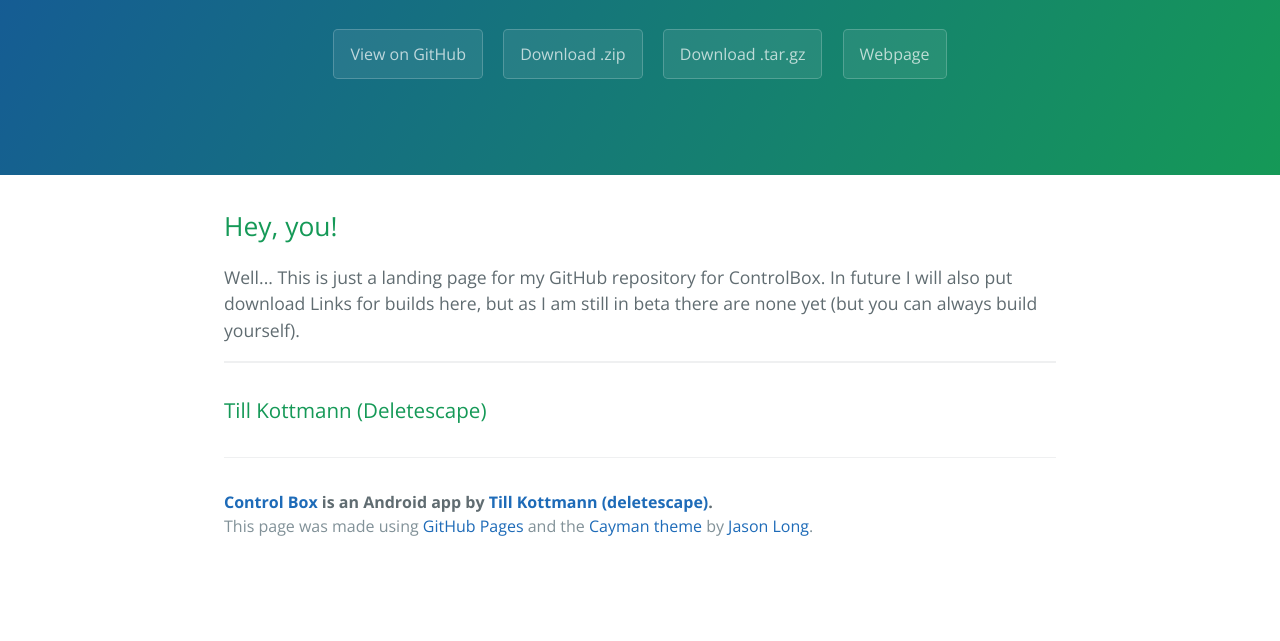
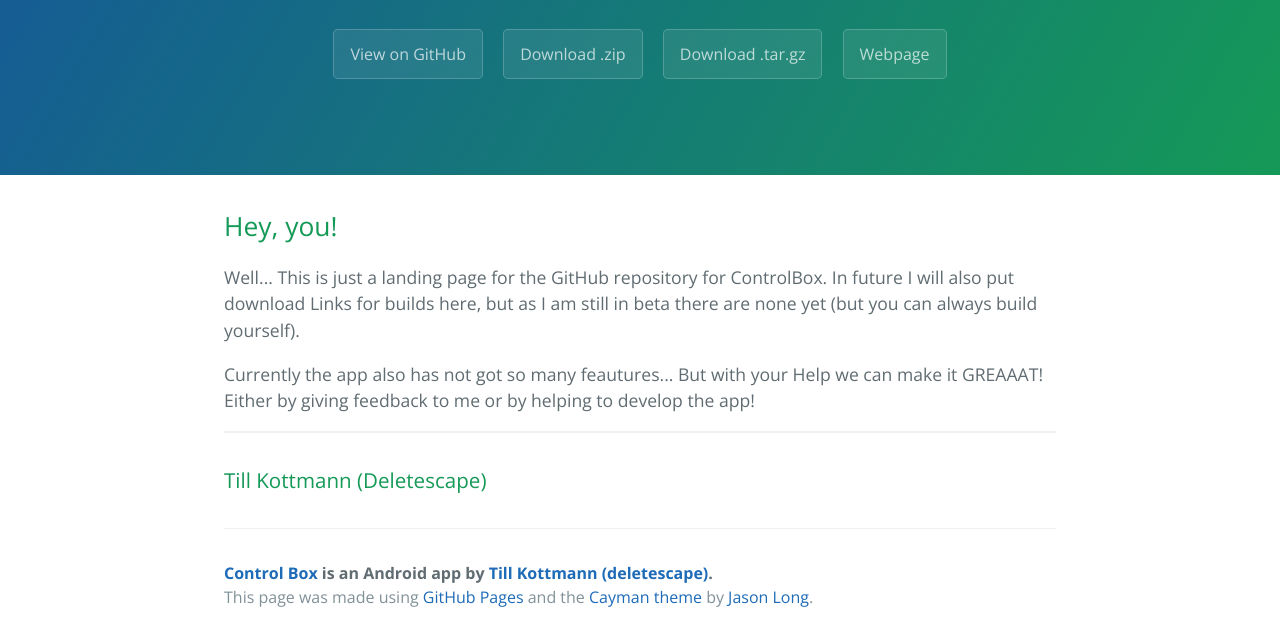
Before and after one commit to nyancrimew/Control_Box_Android, a plain HTML site: page index.html in a window 1280 px wide. Shown: the part 208-849 px from the top of the page. Before the commit the page ends 800 px from the top, so only its background shows below. Drawn offline with nearby package versions, Linux system fonts and the light colour scheme.

Commit message:
clarifies current state of the app

```diff
--- a/index.html
+++ b/index.html
@@ -23,8 +23,8 @@
       <h2>
 <a id="hey-you" class="anchor" href="#hey-you" aria-hidden="true"><span aria-hidden="true" class="octicon octicon-link"></span></a>Hey, you!</h2>
 
-<p>Well... This is just a landing page for my GitHub repository for ControlBox. In future I will also put download Links for builds here, but as I am still in beta there are none yet (but you can always build yourself).  </p>
-
+<p>Well... This is just a landing page for the GitHub repository for ControlBox. In future I will also put download Links for builds here, but as I am still in beta there are none yet (but you can always build yourself). </p>
+<p>Currently the app also has not got so many feautures... But with your Help we can make it GREAAAT! Either by giving feedback to me or by helping to develop the app!</p>
 <hr>
 
 <h3>
```
